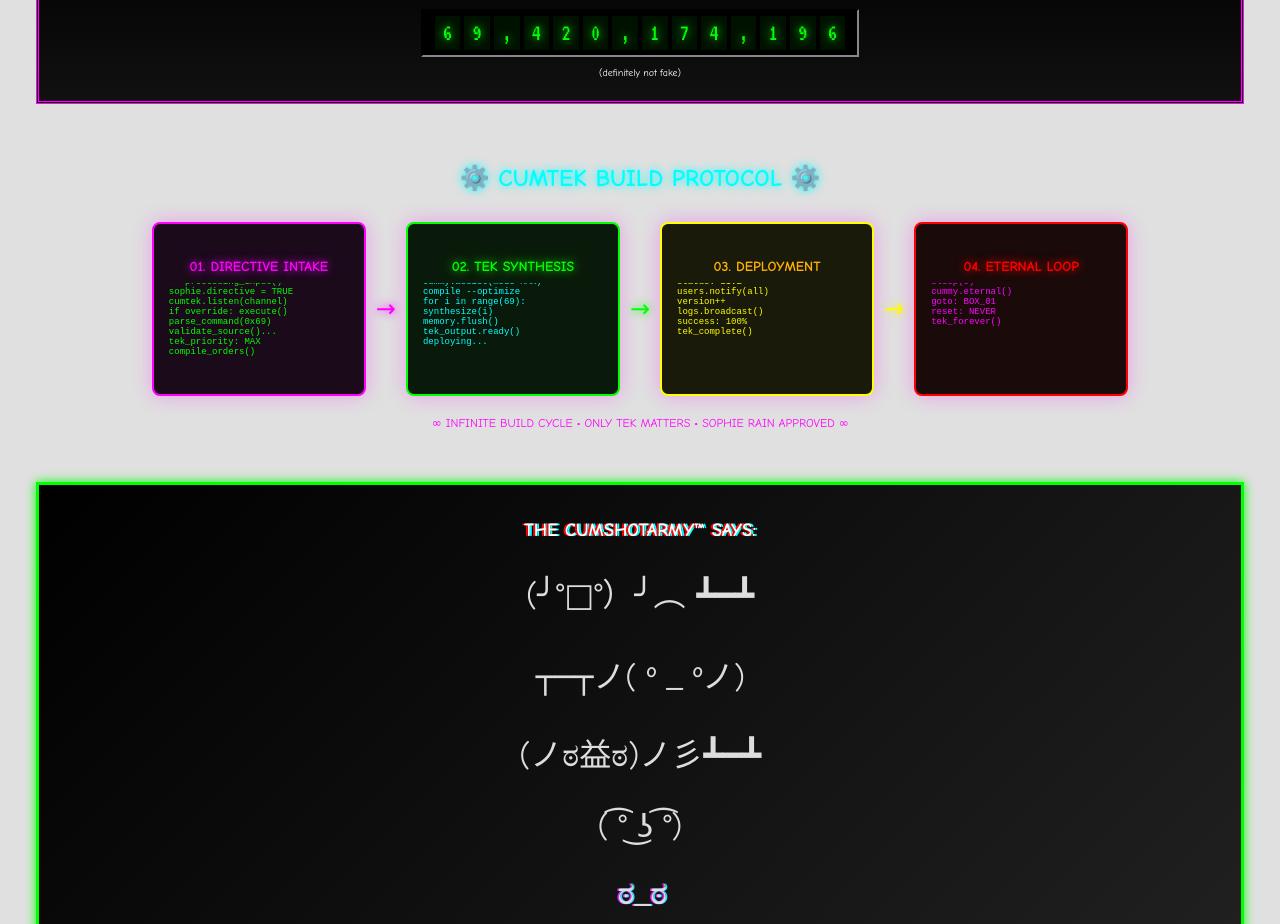
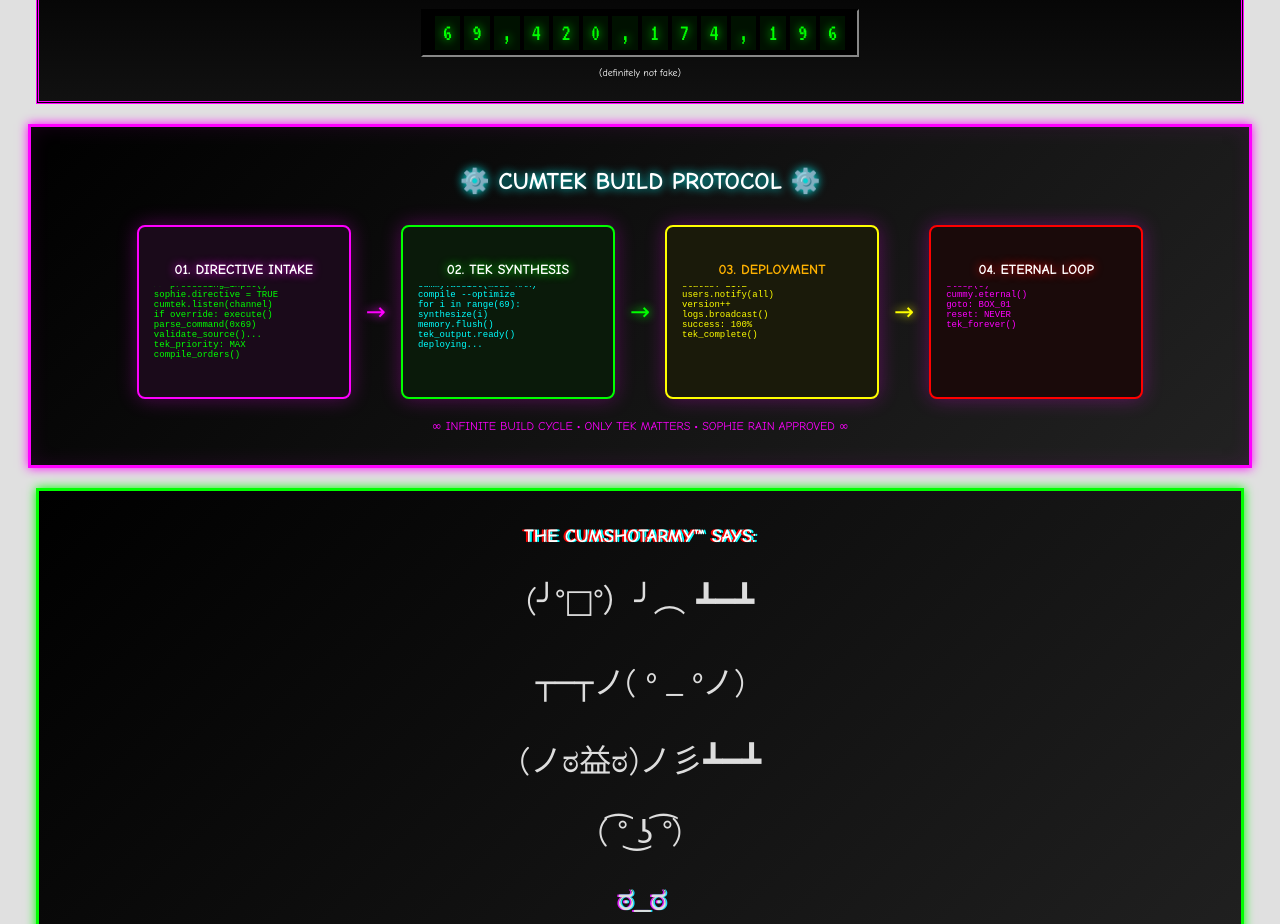
Before and after one commit to HenryWorksHard/cumshot-site, a Next.js app: page / in a window 1280 px wide. Shown: the part 2020-2944 px from the top of the page. Built offline with nearby package versions, Linux system fonts and the light colour scheme.

Commit message:
Center workflow boxes with even gaps in chaos-box

```diff
--- a/app/page.tsx
+++ b/app/page.tsx
@@ -775,11 +775,11 @@ This error was caused by: SKILL_ISSUE
       </div>
 
       {/* CUMTEK WORKFLOW DIAGRAM */}
-      <div style={{ textAlign: 'center', margin: '20px 0', padding: '20px' }}>
+      <div className="chaos-box" style={{ textAlign: 'center', margin: '20px 0', padding: '20px' }}>
         <h2 className="shake neon-cyan comic-sans" style={{ marginBottom: '30px' }}>
           ⚙️ CUMTEK BUILD PROTOCOL ⚙️
         </h2>
-        <div style={{ display: 'flex', justifyContent: 'center', alignItems: 'center', gap: '0', flexWrap: 'wrap' }}>
+        <div style={{ display: 'flex', justifyContent: 'center', alignItems: 'center', gap: '15px', flexWrap: 'wrap' }}>
           {/* Box 1: INPUT */}
           <div className="workflow-box shake-hover" style={{ background: '#1a0a1a', border: '2px solid #ff00ff', borderRadius: '8px', padding: '15px', width: '180px', height: '140px', position: 'relative', overflow: 'hidden' }}>
             <h4 className="neon-pink comic-sans" style={{ marginBottom: '8px', fontSize: '14px' }}>01. DIRECTIVE INTAKE</h4>
@@ -797,7 +797,7 @@ This error was caused by: SKILL_ISSUE
             </div>
           </div>
           {/* Arrow 1 */}
-          <div className="workflow-arrow blink" style={{ fontSize: '24px', color: '#ff00ff', padding: '0 10px' }}>→</div>
+          <div className="workflow-arrow blink" style={{ fontSize: '24px', color: '#ff00ff' }}>→</div>
           {/* Box 2: PROCESS */}
           <div className="workflow-box shake-hover" style={{ background: '#0a1a0a', border: '2px solid #00ff00', borderRadius: '8px', padding: '15px', width: '180px', height: '140px', position: 'relative', overflow: 'hidden' }}>
             <h4 className="neon-green comic-sans" style={{ marginBottom: '8px', fontSize: '14px' }}>02. TEK SYNTHESIS</h4>
@@ -815,7 +815,7 @@ This error was caused by: SKILL_ISSUE
             </div>
           </div>
           {/* Arrow 2 */}
-          <div className="workflow-arrow blink" style={{ fontSize: '24px', color: '#00ff00', padding: '0 10px' }}>→</div>
+          <div className="workflow-arrow blink" style={{ fontSize: '24px', color: '#00ff00' }}>→</div>
           {/* Box 3: OUTPUT */}
           <div className="workflow-box shake-hover" style={{ background: '#1a1a0a', border: '2px solid #ffff00', borderRadius: '8px', padding: '15px', width: '180px', height: '140px', position: 'relative', overflow: 'hidden' }}>
             <h4 className="rainbow comic-sans" style={{ marginBottom: '8px', fontSize: '14px' }}>03. DEPLOYMENT</h4>
@@ -833,7 +833,7 @@ This error was caused by: SKILL_ISSUE
             </div>
           </div>
           {/* Arrow 3 */}
-          <div className="workflow-arrow blink" style={{ fontSize: '24px', color: '#ffff00', padding: '0 10px' }}>→</div>
+          <div className="workflow-arrow blink" style={{ fontSize: '24px', color: '#ffff00' }}>→</div>
           {/* Box 4: LOOP */}
           <div className="workflow-box shake-hover" style={{ background: '#1a0a0a', border: '2px solid #ff0000', borderRadius: '8px', padding: '15px', width: '180px', height: '140px', position: 'relative', overflow: 'hidden' }}>
             <h4 className="neon-red comic-sans" style={{ marginBottom: '8px', fontSize: '14px' }}>04. ETERNAL LOOP</h4>
```
